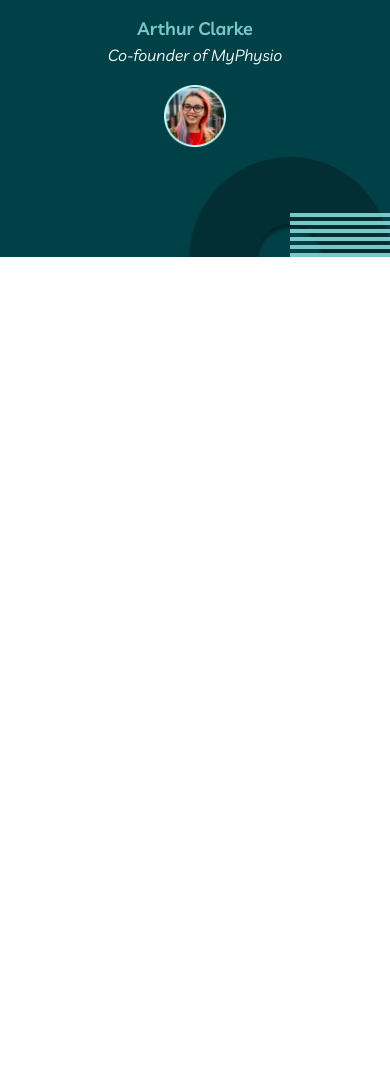
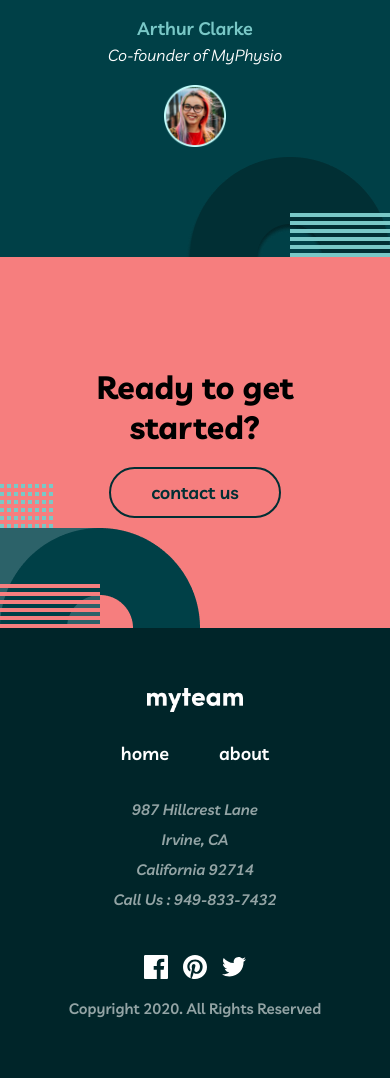
Before and after one commit to imyuldoshev/myteam, a plain HTML site: page index.html in a window 390 px wide. Shown: the part 2858-3936 px from the top of the page. Before the commit the page ends 3115 px from the top, so only its background shows below. Drawn offline with Linux system fonts and the light colour scheme.

Commit message:
projeft full complete

```diff
--- a/index.html
+++ b/index.html
@@ -205,9 +205,9 @@
           <div class="result_list">
             <article class="result_item">
               <p class="result-item_text">
-                “The team perfectly fit the specialized skill set required.
-                They focused on the most essential features helping us launch
-                the platform eight months faster than planned.”
+                “The team perfectly fit the specialized skill set required. They
+                focused on the most essential features helping us launch the
+                platform eight months faster than planned.”
               </p>
               <h3>Kady Baker</h3>
               <em>Product Manager at Bookmark</em>
@@ -257,7 +257,54 @@
           </div>
         </div>
       </section>
+      <section class="contact">
+        <div class="container">
+          <div class="contact_container">
+            <h2 class="contact_title">Ready to get started?</h2>
+            <a class="contact_link" href="#">contact us</a>
+          </div>
+        </div>
+      </section>
     </main>
+    <footer class="footer">
+      <div class="container footer_container">
+        <div class="footer_wrapper">
+          <div class="footer_logo">
+            <a href="#" class="footer_logo">
+              <img src="./pictures/myteam-logo.png" alt="logo" />
+            </a>
+            <ul class="footer_list">
+              <li class="footer_item">
+                <a href="#" class="footer_link">home</a>
+              </li>
+              <li class="footer_item">
+                <a href="#" class="footer_link">about</a>
+              </li>
+            </ul>
+          </div>
+          <address class="footer_address">
+            <p>987 Hillcrest Lane</p>
+            <p>Irvine, CA</p>
+            <p>California 92714</p>
+            <p>Call Us : 949-833-7432</p>
+          </address>
+        </div>
+        <div class="footer_copyright">
+          <div class="footer_media">
+            <a href="#">
+              <img src="./pictures/facebook.svg" alt="facebook icon" />
+            </a>
+            <a href="#">
+              <img src="./pictures/pinterest.svg" alt="pinterest icon" />
+            </a>
+            <a href="#">
+              <img src="./pictures/twitter.svg" alt="twitter icon" />
+            </a>
+          </div>
+          <p>Copyright 2020. All Rights Reserved</p>
+        </div>
+      </div>
+    </footer>
     <script src="./app.js"></script>
   </body>
 </html>
--- a/style.css
+++ b/style.css
@@ -393,7 +393,7 @@ img {
   }
 
   .about_features {
-    margin:  0 auto;
+    margin: 0 auto;
   }
 
   .about_feature {
@@ -415,10 +415,11 @@ img {
 .result {
   background-color: #004047;
   background-image:
-    url(./pictures/result-bg-first.png),
-    url(./pictures/result-bg-second.png);
+    url(./pictures/result-bg-first.png), url(./pictures/result-bg-second.png);
   background-repeat: no-repeat;
-  background-position: top left, right bottom;
+  background-position:
+    top left,
+    right bottom;
 }
 
 .result_container {
@@ -469,7 +470,7 @@ img {
 
 .result_item h3 {
   margin-bottom: 5px;
-  color: #79C8C7;
+  color: #79c8c7;
   font-family: var(--livvic);
   font-weight: 600;
   font-size: 18px;
@@ -522,3 +523,166 @@ img {
 }
 
 /* result section end */
+
+/* contact start */
+
+.contact {
+  background-color: #f67e7e;
+  background-image: url(./pictures/contact-bg.png);
+  background-repeat: no-repeat;
+  background-position: left bottom;
+}
+
+.contact_container {
+  display: flex;
+  align-items: center;
+  justify-content: space-between;
+  padding: 80px;
+}
+
+.contact_title {
+  font-family: var(--livvic);
+  font-weight: 700;
+  font-size: 48px;
+}
+
+.contact_link {
+  padding: 12px 40px;
+  border: 2px solid #012f34;
+  color: #012f34;
+  border-radius: 30px;
+  font-family: var(--livvic);
+  font-weight: 600;
+  font-size: 18px;
+}
+
+@media (max-width: 915px) {
+  .contact_container {
+    padding: 100px 80px;
+  }
+  .contact_title {
+    font-size: 32px;
+  }
+}
+
+@media (max-width: 768px) {
+  .contact_container {
+    padding: 110px 20px;
+    flex-direction: column;
+    gap: 20px;
+  }
+  .contact_title {
+    text-align: center;
+  }
+}
+
+/* contact end */
+
+/* footer start */
+
+.footer {
+  background-color: #002529;
+}
+
+.footer_container {
+  padding-top: 60px;
+  padding-bottom: 60px;
+  display: flex;
+  align-items: center;
+  justify-content: space-between;
+}
+
+.footer_wrapper {
+  display: flex;
+  align-items: center;
+  gap: 80px;
+}
+
+.footer_logo img {
+  margin-bottom: 25px;
+}
+
+.footer_list {
+  display: flex;
+  align-items: center;
+  gap: 50px;
+}
+
+.footer_link {
+  font-family: var(--livvic);
+  font-weight: 600;
+  font-size: 18px;
+  color: #fff;
+}
+
+.footer_address {
+  font-family: var(--livvic);
+  font-weight: 600;
+  font-size: 15px;
+  line-height: 1.5;
+  color: #93a4a5;
+}
+
+.footer_media {
+  display: flex;
+  align-items: center;
+  gap: 15px;
+  margin-bottom: 40px;
+}
+
+.footer_copyright p {
+  color: #93a4a5;
+  font-family: var(--livvic);
+  font-weight: 600;
+  font-size: 15px;
+}
+
+@media (max-width: 768px) {
+  .footer_container {
+    flex-direction: column;
+    align-items: stretch;
+    gap: 40px;
+  }
+  .footer_wrapper {
+    justify-content: space-between;
+    align-items: stretch;
+  }
+  .footer_copyright {
+    display: flex;
+    align-items: center;
+    justify-content: space-between;
+  }
+  .footer_logo img {
+    margin-bottom: 70px;
+    width: 96px;
+    height: 24px;
+  }
+  .footer_address {
+    line-height: 2;
+  }
+  .footer_media {
+    margin-bottom: 0;
+  }
+}
+
+@media (max-width: 450px) {
+  .footer_wrapper {
+    flex-direction: column;
+    align-items: center;
+    text-align: center;
+    gap: 30px;
+  }
+  .footer_copyright {
+    flex-direction: column;
+    gap: 20px;
+  }
+  .footer_logo a {
+    display: flex;
+    justify-content: center;
+  }
+  .footer_logo img {
+    margin-bottom: 30px;
+  }
+}
+
+/* footer end */
```
Also changed, not shown: pictures/contact-bg.png (added), pictures/facebook.svg (added), pictures/pinterest.svg (added), pictures/twitter.svg (added).
